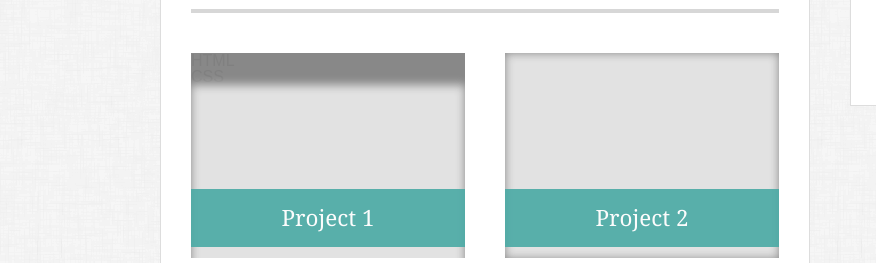
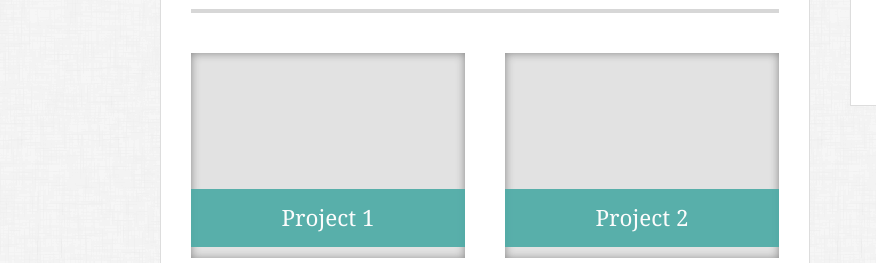
Before and after one commit to jstudenski/Basic-Portfolio, a plain HTML site: page portfolio.html in a window 1280 px wide. Shown: the part 222-485 px from the top of the page, 0-876 px from the left. Drawn offline with Linux system fonts and the light colour scheme.

```diff
--- a/portfolio.html
+++ b/portfolio.html
@@ -31,7 +31,6 @@
 
 		<div class="portfolio-item">
 			<h2>Project 1</h2>
-			<div class="call-out">HTML</div><div class="call-out">CSS</div>
 			<img src="assets/images/portfolio_1.png" alt="portfolio project 1">
 		</div>
 		<div class="portfolio-item">
```
Also changed, not shown: assets/images/portfolio1.jpeg (deleted), assets/images/portfolio2.jpeg (deleted), assets/images/portfolio3.jpeg (deleted), assets/images/portfolio4.jpeg (deleted), assets/images/portfolio5.jpeg (deleted), 2 other files.
